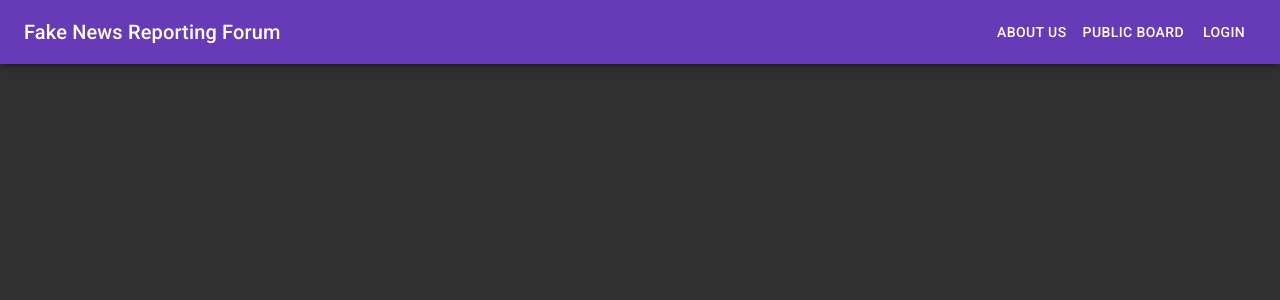
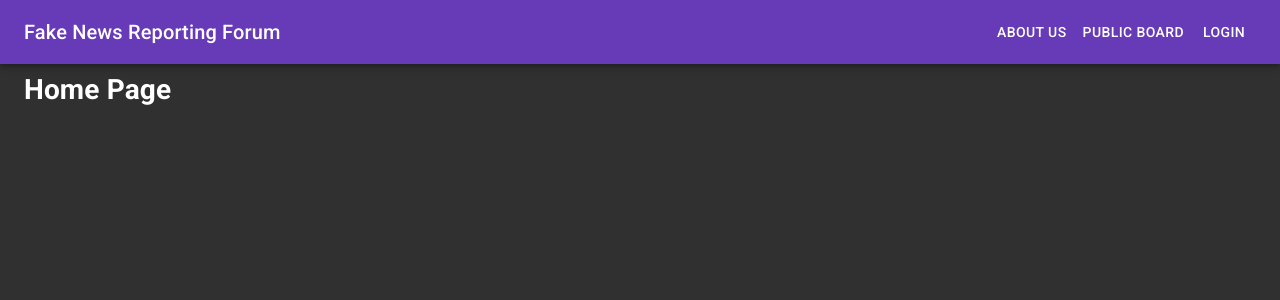
Before and after one commit to confusedwdeveloper/fake-news-reporting-forum-frontend, a React (Create React App) app: page / in a window 1280 px wide. Shown: the top 300 px of the page. Built offline with nearby package versions, Linux system fonts and the light colour scheme.

Commit message:
1. added react router dom 2. loaded basic home page with Route 3. added react lazy and suspense

```diff
--- a/package.json
+++ b/package.json
@@ -10,6 +10,7 @@
     "@testing-library/user-event": "^12.5.0",
     "react": "^17.0.1",
     "react-dom": "^17.0.1",
+    "react-router-dom": "^5.2.0",
     "react-scripts": "4.0.1",
     "web-vitals": "^0.2.4"
   },
--- a/src/features/app/Root.js
+++ b/src/features/app/Root.js
@@ -1,19 +1,36 @@
-import { Container, Button } from "@material-ui/core";
+import { Container, CircularProgress } from "@material-ui/core";
+import { lazy, Suspense } from "react";
 import Navbar from "./Navbar";
+import { Route } from "react-router-dom";
+import { makeStyles } from "@material-ui/core/styles";
 
-const Root = () => (
-  <>
-    <Navbar />
-    <Container component="main">
-      <div>Hello world</div>
-      <Button variant="contained" color="primary">
-        Primary Button
-      </Button>
-      <Button variant="contained" color="secondary">
-        Secondary Button
-      </Button>
-    </Container>
-  </>
-);
+const useStyles = makeStyles({
+  main: {
+    minHeight: "100vh",
+  },
+  spinner: {
+    margin: "10% 50%",
+  },
+});
+
+const Home = lazy(() => import("../home"));
+
+const Root = () => {
+  const classes = useStyles();
+  return (
+    <>
+      <Navbar />
+      <Container className={classes.main} component="main">
+        <Suspense
+          fallback={
+            <CircularProgress className={classes.spinner} color="secondary" />
+          }
+        >
+          <Route path="/" component={Home} />
+        </Suspense>
+      </Container>
+    </>
+  );
+};
 
 export default Root;
--- /dev/null
+++ b/src/features/home/index.js
@@ -0,0 +1,3 @@
+export default function Home() {
+  return <h1 style={{ marginTop: 70 }}>Home Page</h1>;
+}
--- a/src/index.js
+++ b/src/index.js
@@ -2,11 +2,14 @@ import React from "react";
 import ReactDOM from "react-dom";
 import App from "./features/app/App";
 import reportWebVitals from "./reportWebVitals";
+import { BrowserRouter } from "react-router-dom";
 
 ReactDOM.render(
-  <React.StrictMode>
-    <App />
-  </React.StrictMode>,
+  <BrowserRouter>
+    <React.StrictMode>
+      <App />
+    </React.StrictMode>
+  </BrowserRouter>,
   document.getElementById("root")
 );
 
```
Also changed, not shown: 2 other files (tests, documents, lock files or other folders).
